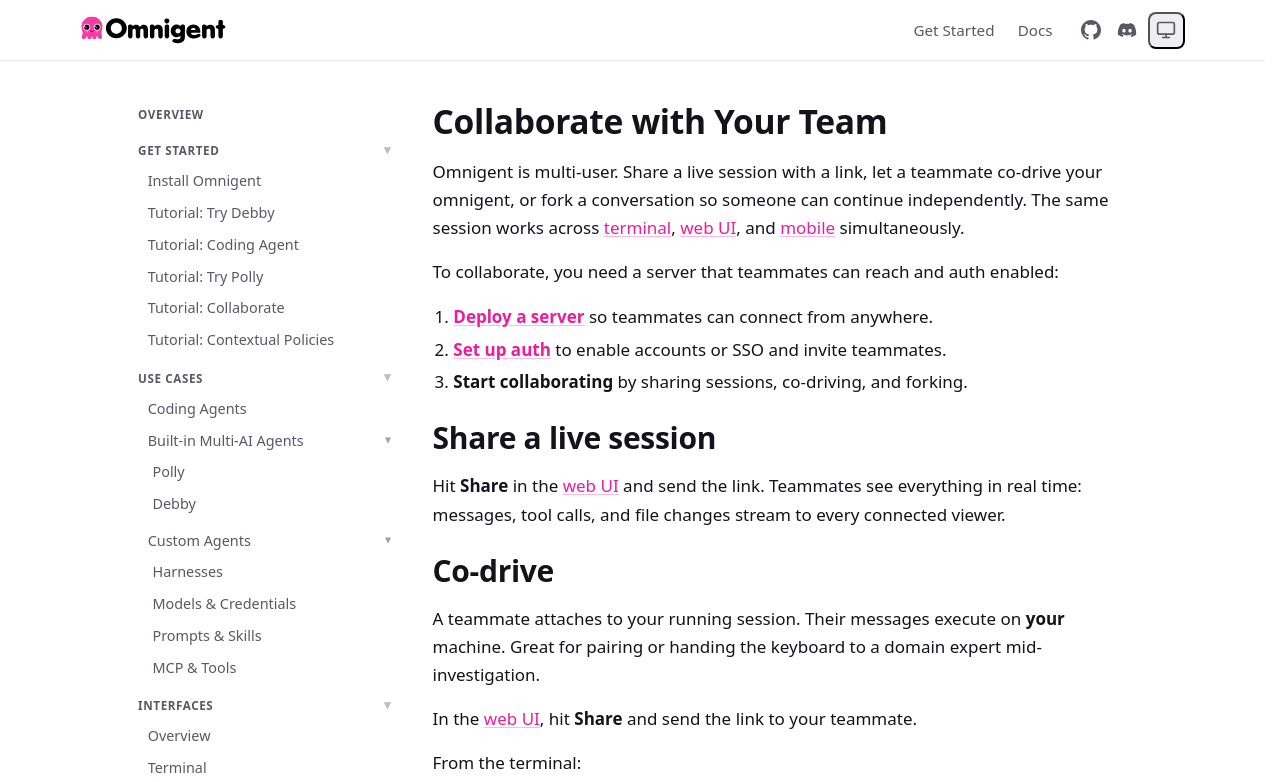
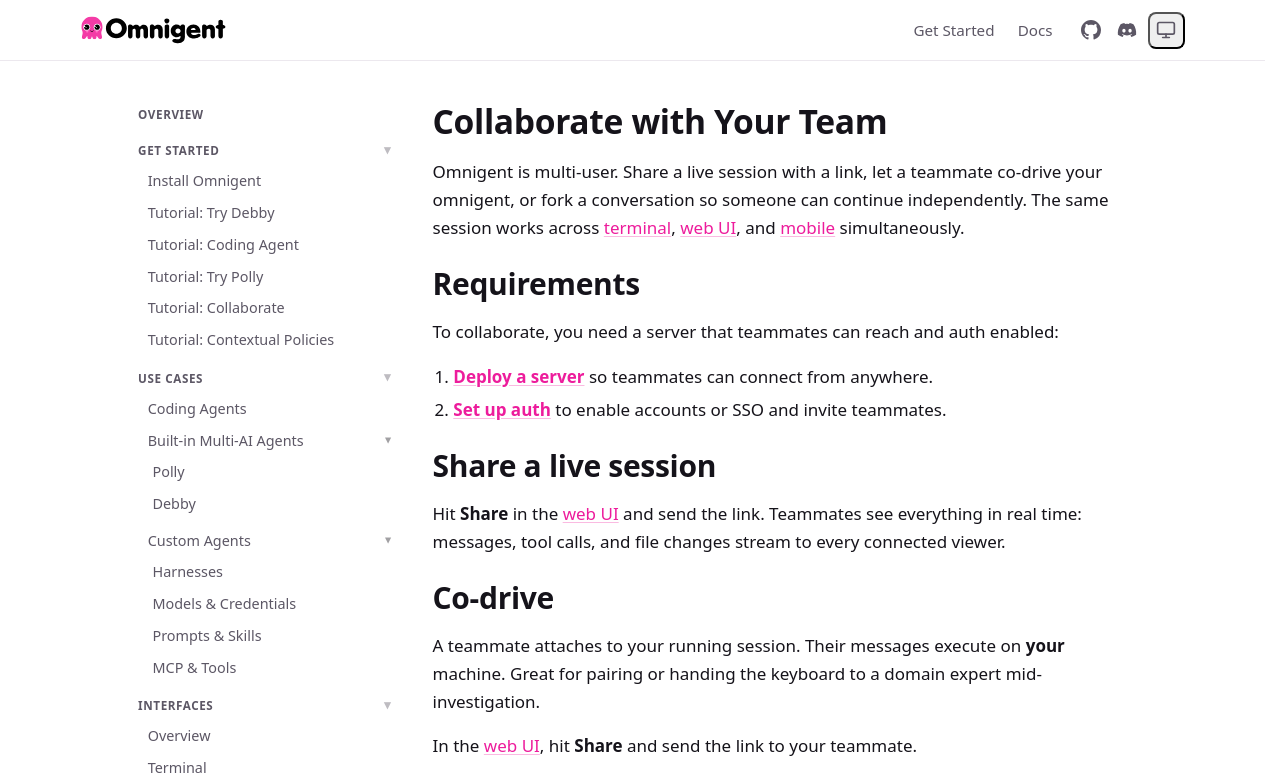
Before and after one commit to omnigent-ai/omnigent-site, a Next.js app: page /docs/collaborate/overview in a window 1280 px wide. Shown: the top 782 px of the page. Built offline with nearby package versions, Linux system fonts and the light colour scheme.

Commit message:
docs: add Requirements heading and drop redundant step on collaborate overview

```diff
--- a/app/docs/collaborate/overview/page.js
+++ b/app/docs/collaborate/overview/page.js
@@ -15,6 +15,8 @@ export default function Page() {
         <Link href="/docs/interact/mobile">mobile</Link> simultaneously.
       </p>
 
+      <h2>Requirements</h2>
+
       <p>To collaborate, you need a server that teammates can reach and auth enabled:</p>
 
       <ol>
@@ -25,9 +27,6 @@ export default function Page() {
         <li>
           <strong><Link href="/docs/collaborate/auth">Set up auth</Link></strong> to enable accounts
           or SSO and invite teammates.
-        </li>
-        <li>
-          <strong>Start collaborating</strong> by sharing sessions, co-driving, and forking.
         </li>
       </ol>
 
```
